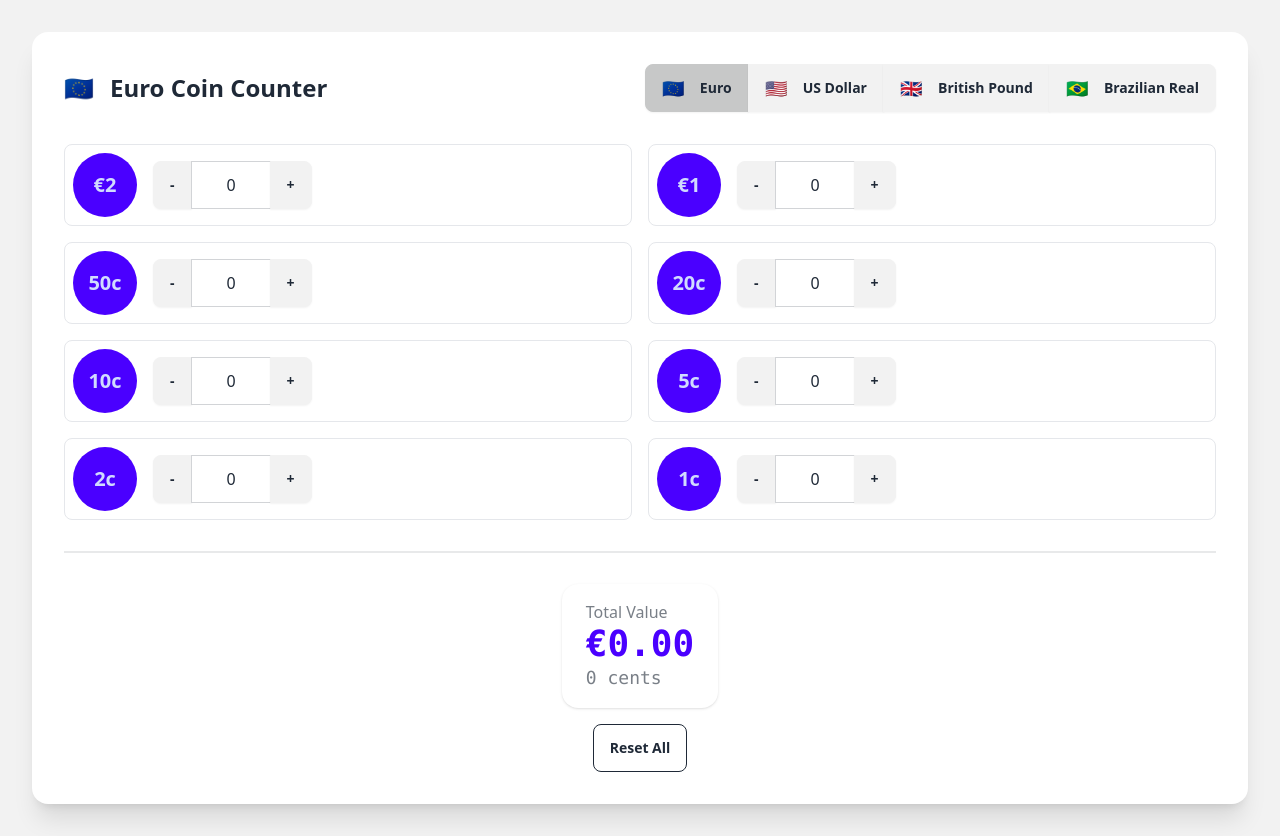
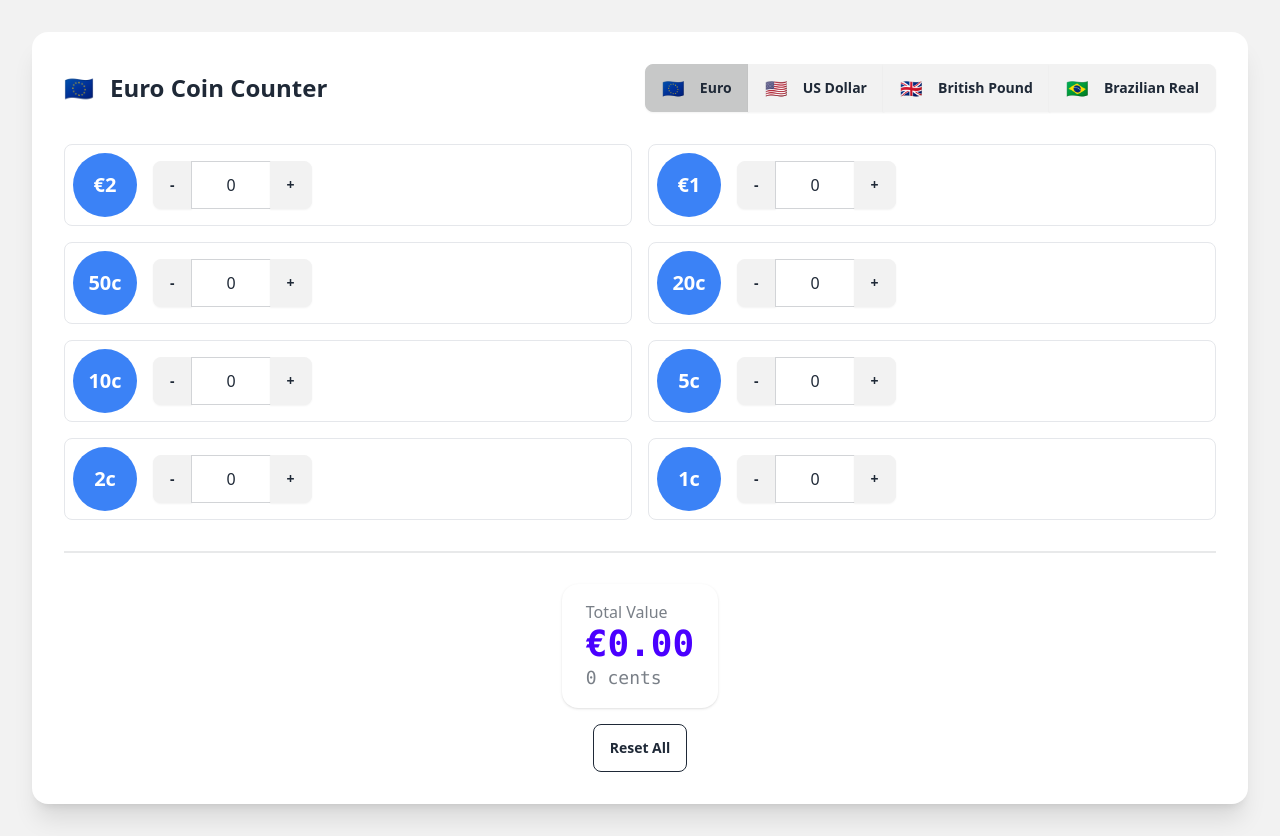
Before and after one commit to lauroguedes/coin-counter, a Vue app: page / in a window 1280 px wide. Built offline with nearby package versions, Linux system fonts and the light colour scheme.

Commit message:
style: change color for each context coin value

```diff
--- a/src/components/CoinCounter.vue
+++ b/src/components/CoinCounter.vue
@@ -56,6 +56,7 @@ const resetCoin = (coin: Coin) => {
             v-for="(coin, index) in coins"
             :key="coin.label"
             :coin="coin"
+            :currencyCode="selectedCurrency.code"
             :formatCurrency="formatCurrency"
             :style="{ transitionDelay: `${index * 50}ms` }"
             @increment="increment"
--- a/src/components/CoinInput.vue
+++ b/src/components/CoinInput.vue
@@ -1,9 +1,11 @@
 <script setup lang="ts">
 import { type Coin } from '../composables/useCurrency';
+import { computed } from 'vue';
 
 const props = defineProps<{
   coin: Coin;
   formatCurrency: (value: number) => string;
+  currencyCode: string;
 }>();
 
 const emit = defineEmits<{
@@ -11,11 +13,28 @@ const emit = defineEmits<{
   decrement: [coin: Coin];
   reset: [coin: Coin];
 }>();
+
+const coinColor = computed(() => {
+  // Color scheme based on currency type
+  const currencyColorMap: Record<string, string> = {
+    'EUR': 'bg-blue-500 hover:bg-blue-600', // Euro - Blue (EU flag color)
+    'USD': 'bg-red-500 hover:bg-red-600', // US Dollar - Red
+    'GBP': 'bg-purple-500 hover:bg-purple-600', // British Pound - Purple (royal color)
+    'BRL': 'bg-green-600 hover:bg-green-700', // Brazilian Real - Green (from flag)
+  };
+
+  return currencyColorMap[props.currencyCode] || 'bg-primary hover:bg-primary-focus';
+});
 </script>
 
 <template>
-  <div class="flex items-center p-2 border rounded-lg">
-    <div class="w-16 h-16 flex items-center justify-center bg-primary text-primary-content rounded-full mr-4">
+  <div class="flex items-center p-2 border rounded-lg hover:shadow-md transition-shadow duration-200">
+    <div
+      :class="[
+        'w-16 h-16 flex items-center justify-center text-white rounded-full mr-4 transition-colors duration-200',
+        coinColor
+      ]"
+    >
       <span class="text-xl font-bold">{{ coin.label }}</span>
     </div>
     <div class="flex-1 flex items-center justify-between">
```
